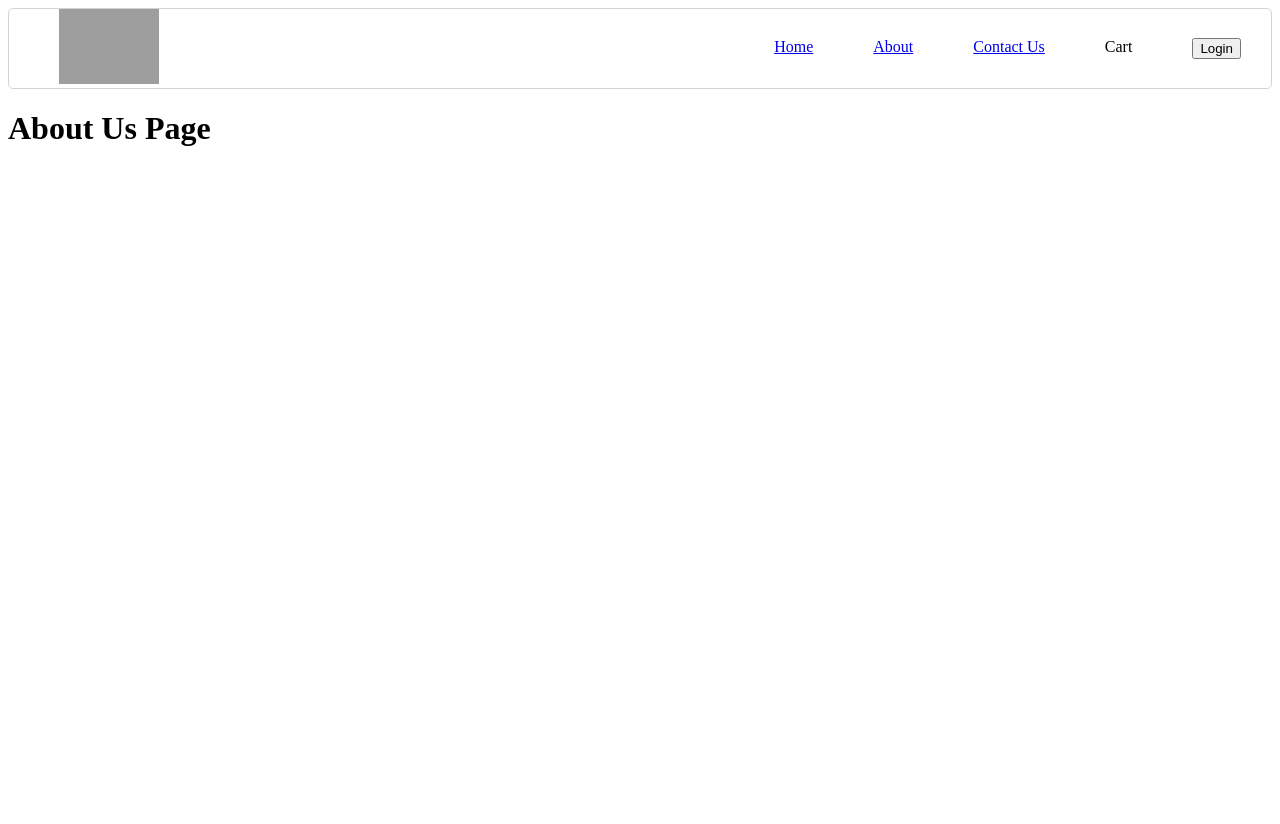
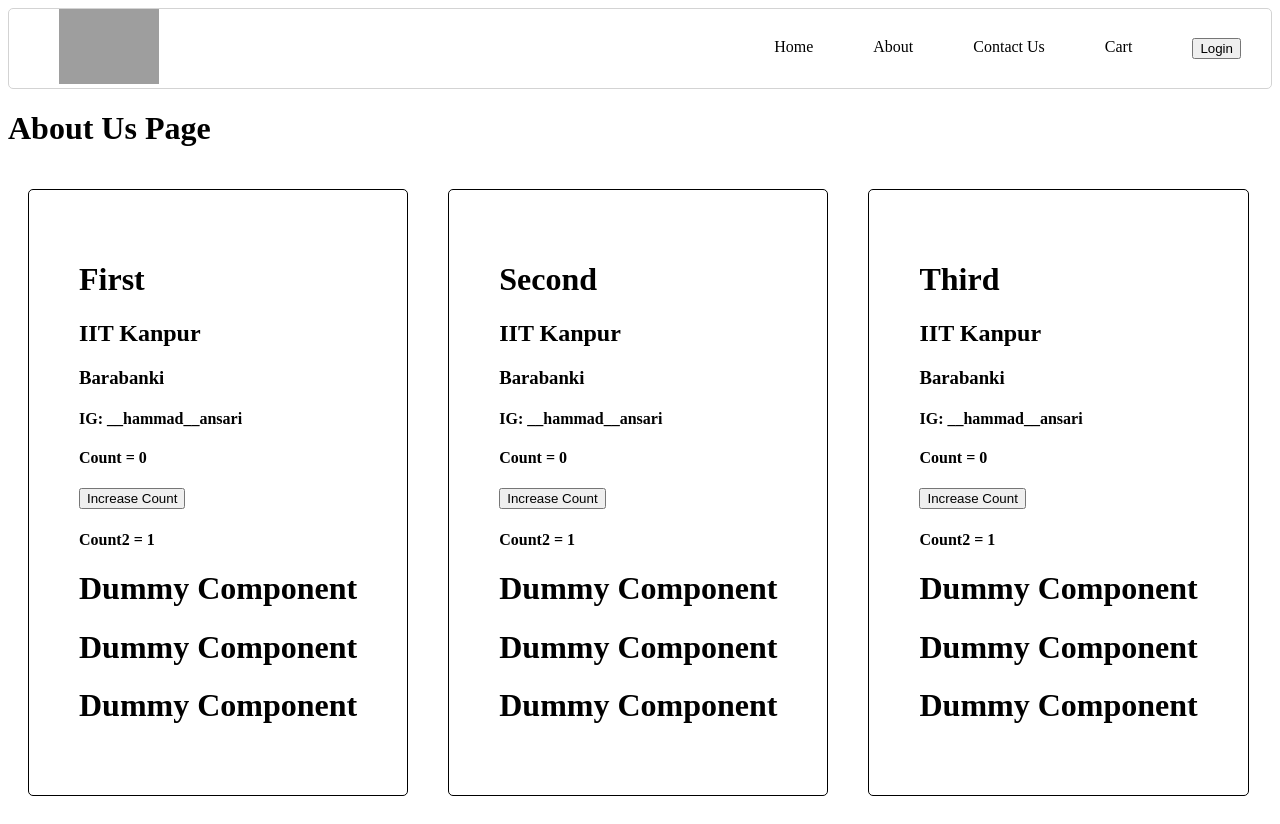
Before and after one commit to hammadansari52/namaste-react, a React (Vite) app: page /about in a window 1280 px wide. Before the commit the page ends 800 px from the top, so only its background shows below. Built offline with nearby package versions, Linux system fonts and the light colour scheme; grey boxes are pictures that could not be loaded.

Commit message:
Component Lifecycle Example

```diff
--- a/index.css
+++ b/index.css
@@ -63,21 +63,31 @@
     margin: 5px;
     width: 200px;
     height: 450px;
-    border: 1px solid white;
-    border-radius: 5px;
+    /* border: 1px solid white; */
+    /* border-radius: 5px; */
+    color: black;
+    transition: transform 0.3s;
+}
+a {
+    text-decoration: none;
+    color: black;
 }
 
 .res-card:hover{
-    border: 1px solid black;
+    /* border: 1px solid black; */
+    transform: scale(1.05);
 }
 
 .res-img{
-    background-color: white;
+    background-color: lightgray;
+    margin: none;
+    /* height: 100px; */
 }
 
 .res-img > img {
     width: 100%;
     z-index: -2;
+    border-radius: 50px;
 }
 
 .shimmer-container{
@@ -97,3 +107,12 @@
     margin-top: 10px;
     display: flex;
 }
+
+.user-card {
+    display: inline-block;
+    /* width: 500px; */
+    border: 1px solid black;
+    border-radius: 5px;
+    padding: 50px;
+    margin: 20px;
+}
--- a/src/components/About.js
+++ b/src/components/About.js
@@ -1,9 +1,37 @@
-const About = ()=>{
-    return (
-        <div>
-            <h1>About Us Page</h1>
-        </div>
-    )
+import UserClass from "./UserClass";
+import React from "react";
+
+//componentDidMount will be called in postorder traversal order.
+class About extends React.Component{
+    constructor(props){
+        super(props);
+        console.log("Parent constructor");
+    }
+
+    componentDidMount(){
+        console.log("Parent componentDidMount");
+    }
+
+    render(){
+        console.log("Parent render");
+        return (
+            <div>
+                <h1>About Us Page</h1>
+                <UserClass name={"First"} />
+                <UserClass name={"Second"} />
+                <UserClass name={"Third"} />
+            </div>
+        )
+    }
 }
 
+// const About = ()=>{
+//     return (
+//         <div>
+//             <h1>About Us Page</h1>
+//             <UserClass name={"Hammad Ansari (Using Props)"} />
+//         </div>
+//     )
+// }
+
 export default About;
--- /dev/null
+++ b/src/components/DummyClass.js
@@ -0,0 +1,23 @@
+import React from "react";
+
+class DummyClass extends React.Component {
+  constructor(props) {
+    super(props);
+    console.log(this.props.name + " constructor");
+  }
+
+  componentDidMount() {
+    console.log(this.props.name + " componentDidMount");
+  }
+
+  render() {
+    console.log(this.props.name + " render");
+    return (
+      <div>
+        <h1>Dummy Component</h1>
+      </div>
+    );
+  }
+}
+
+export default DummyClass;
--- /dev/null
+++ b/src/components/UserClass.js
@@ -0,0 +1,43 @@
+import React from "react";
+import DummyClass from "./DummyClass";
+
+class UserClass extends React.Component {
+  constructor(props) {
+    super(props);
+    console.log(this.props.name + " child constructor");
+    this.state = {
+      count: 0,
+      count2: 1,
+    };
+  }
+
+  componentDidMount() {
+    console.log(this.props.name + " Child componentDidMount");
+  }
+
+  render() {
+    console.log(this.props.name + " Child render");
+    return (
+      <div className="user-card">
+        <h1>{this.props.name}</h1>
+        <h2>IIT Kanpur</h2>
+        <h3>Barabanki</h3>
+        <h4>IG: __hammad__ansari</h4>
+        <h4>Count = {this.state.count}</h4>
+        <button
+          onClick={() => {
+            this.setState({ count: this.state.count + 1 });
+          }}
+        >
+          Increase Count
+        </button>
+        <h4>Count2 = {this.state.count2}</h4>
+        <DummyClass name={"First Child of " + this.props.name} />
+        <DummyClass name={"Second Child of " + this.props.name} />
+        <DummyClass name={"Third Child of " + this.props.name} />
+      </div>
+    );
+  }
+}
+
+export default UserClass;
```
